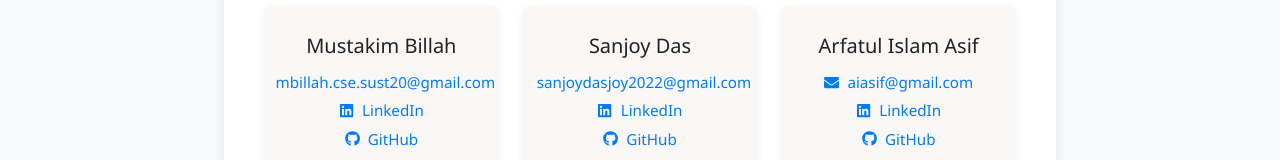
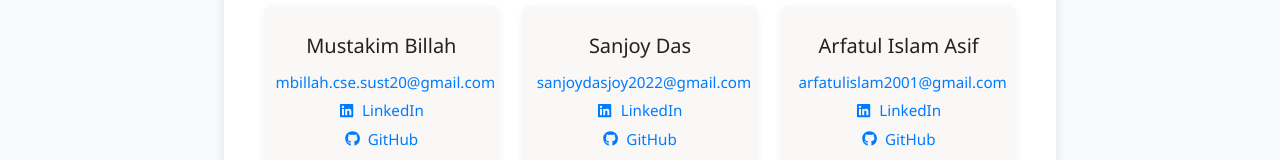
Before and after one commit to MBillahsust/WellSpring, a React (Create React App) app in the folder Frontend/: page /contact in a window 1280 px wide. Shown: the part 534-694 px from the top of the page. Built offline with nearby package versions, Linux system fonts and the light colour scheme; no server answers.

Commit message:
Contacts updated

```diff
--- a/Frontend/src/pages/HeaderPages/Contact.js
+++ b/Frontend/src/pages/HeaderPages/Contact.js
@@ -139,8 +139,8 @@ export default function Contact() {
             </div>
             <div className="member-card">
               <h3>Arfatul Islam Asif</h3>
-              <a href="mailto:aiasif@gmail.com">
-                <FaEnvelope /> aiasif@gmail.com
+              <a href="mailto:arfatulislam2001@gmail.com">
+                <FaEnvelope /> arfatulislam2001@gmail.com
               </a>
               <a href="https://www.linkedin.com/in/arfatul-islam-asif-169116279/" target="_blank" rel="noopener noreferrer">
                 <FaLinkedin /> LinkedIn
```
